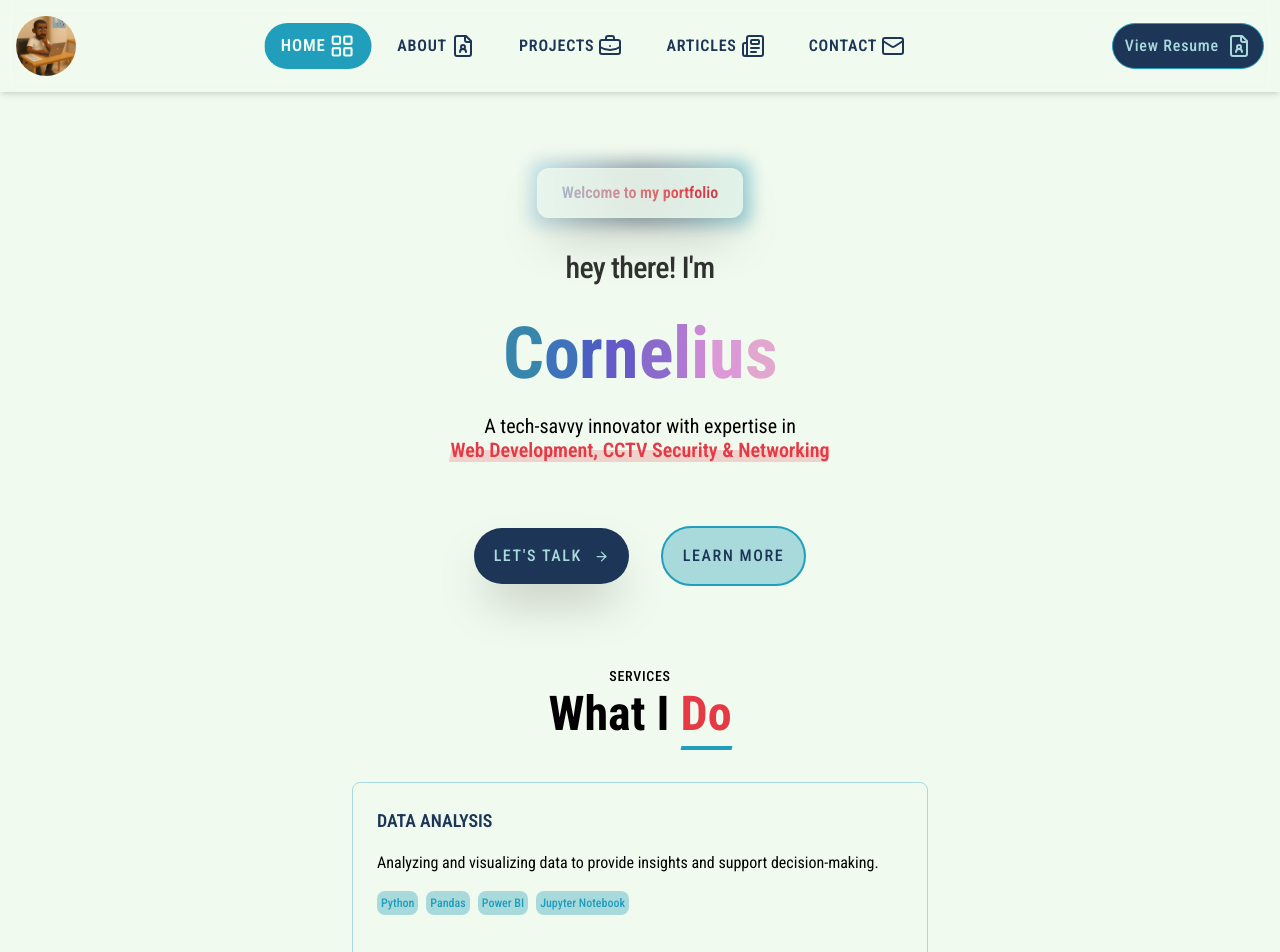
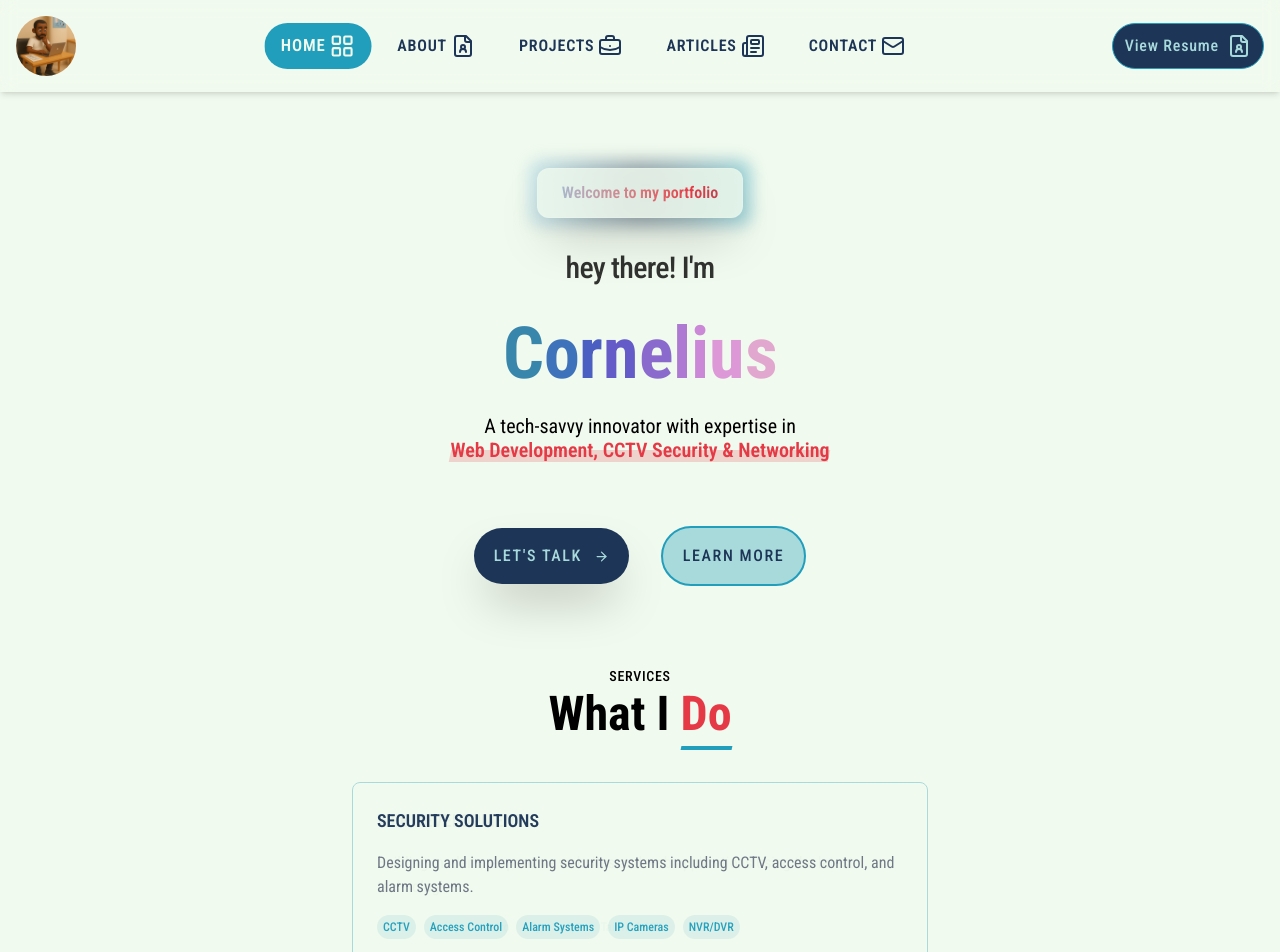
Before and after one commit to cmotanya/dev-portfolio, a Next.js app: page / in a window 1280 px wide. Shown: the top 952 px of the page. Built offline with nearby package versions, Linux system fonts and the light colour scheme.

Commit message:
refactor: Update slider settings and enhance service description styling for improved UI

```diff
--- a/app/page.tsx
+++ b/app/page.tsx
@@ -16,10 +16,12 @@ export default function Home() {
     slidesToShow: 1,
     slidesToScroll: 1,
     autoplay: true,
-    autoplaySpeed: 3000,
-    initialSlide: 1,
+    autoplaySpeed: 5000,
+    pauseOnHover: true,
     arrows: false,
     waitForAnimate: false,
+    // Custom dot styling
+    dotsClass: "slick-dots custom-dots",
   };
   return (
     <section className="relative mx-auto min-h-screen w-full max-w-4xl overflow-hidden px-2">
@@ -145,12 +147,14 @@ export default function Home() {
                 <h3 className="text-primary text-lg font-semibold uppercase">
                   {service.title}
                 </h3>
-                <p>{service.description}</p>
+                <p className="text-secondary-text leading-relaxed">
+                  {service.description}
+                </p>
                 <ul className="flex flex-wrap gap-2">
-                  {service.tags.map((tag, index) => (
+                  {service.tags.map((tag, tagIndex) => (
                     <li
-                      key={index}
-                      className="bg-accent-alt text-secondary rounded-lg p-1 text-xs font-medium transition-colors duration-300"
+                      key={tagIndex}
+                      className="bg-accent-alt/30 text-secondary rounded-full px-1.5 py-1 text-xs font-medium transition-colors duration-300"
                     >
                       {tag}
                     </li>
```
